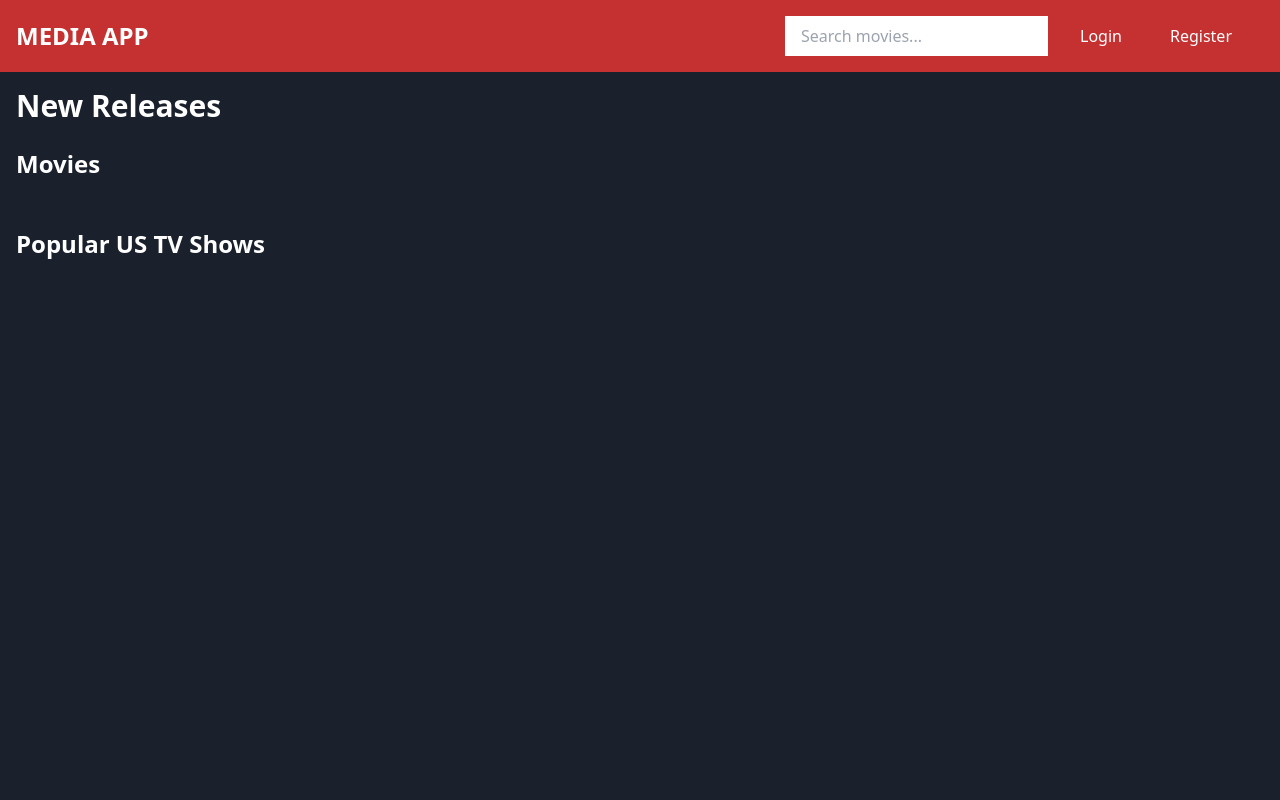
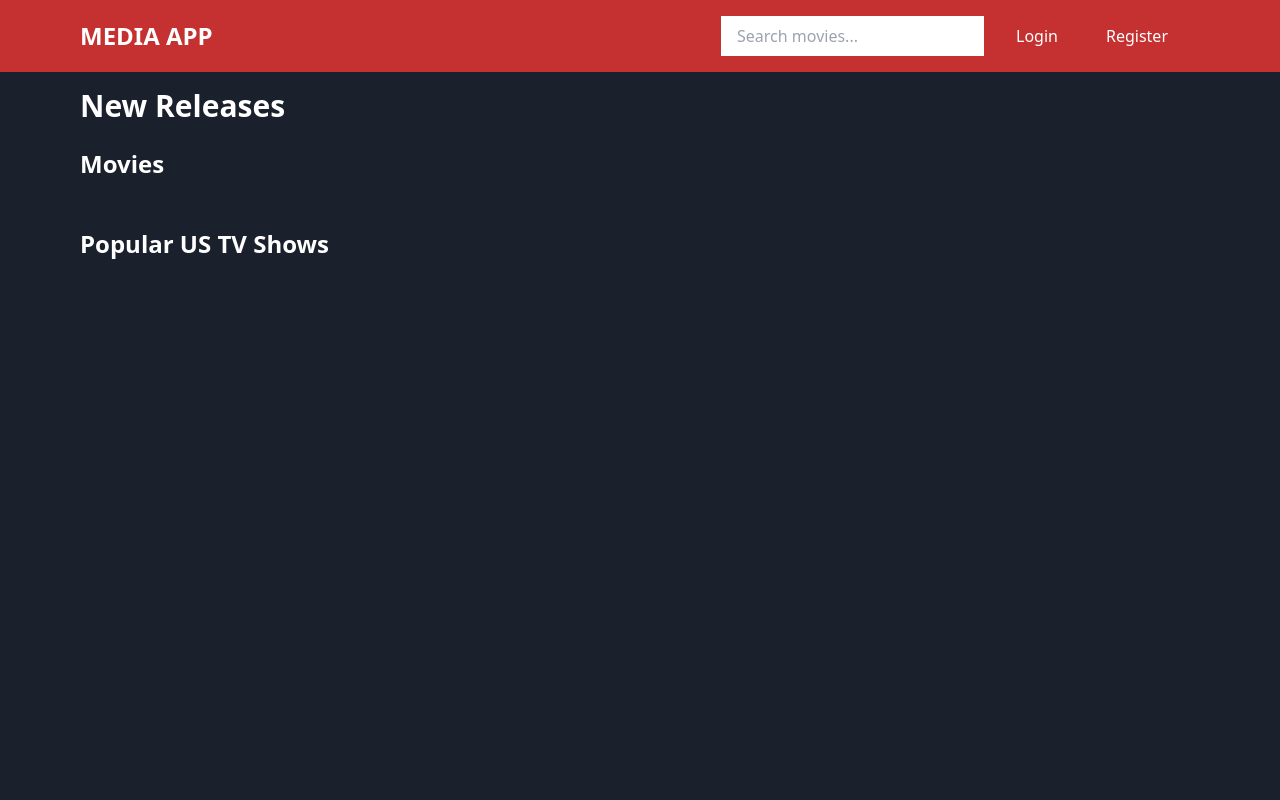
Before and after one commit to No-CodeDan/ModernIMDBClone, a Flask app: page / in a window 1280 px wide. Run offline with Flask 3, Linux system fonts and the light colour scheme; data that the repository does not hold is empty.

Commit message:
Agent query: Please check if the main content is centered on both the main page and detail pages. Also, verify if the layout looks good on different screen sizes (desktop, tablet, and mobile).

```diff
--- a/static/css/styles.css
+++ b/static/css/styles.css
@@ -181,6 +181,14 @@ main {
     max-width: 100%;
     margin-left: auto;
     margin-right: auto;
+    padding-left: 1rem;
+    padding-right: 1rem;
+}
+
+@media (min-width: 1024px) {
+    .container {
+        max-width: 72rem; /* This is equivalent to max-w-6xl in Tailwind */
+    }
 }
 
 /* Responsive adjustments */
--- a/templates/base.html
+++ b/templates/base.html
@@ -43,7 +43,7 @@
         </div>
     </header>
 
-    <main class="container mx-auto p-4 flex-grow w-full">
+    <main class="container mx-auto max-w-6xl p-4 flex-grow w-full">
         {% with messages = get_flashed_messages() %}
             {% if messages %}
                 <div class="bg-yellow-100 border-l-4 border-yellow-500 text-yellow-700 p-4 mb-4" role="alert">
```
